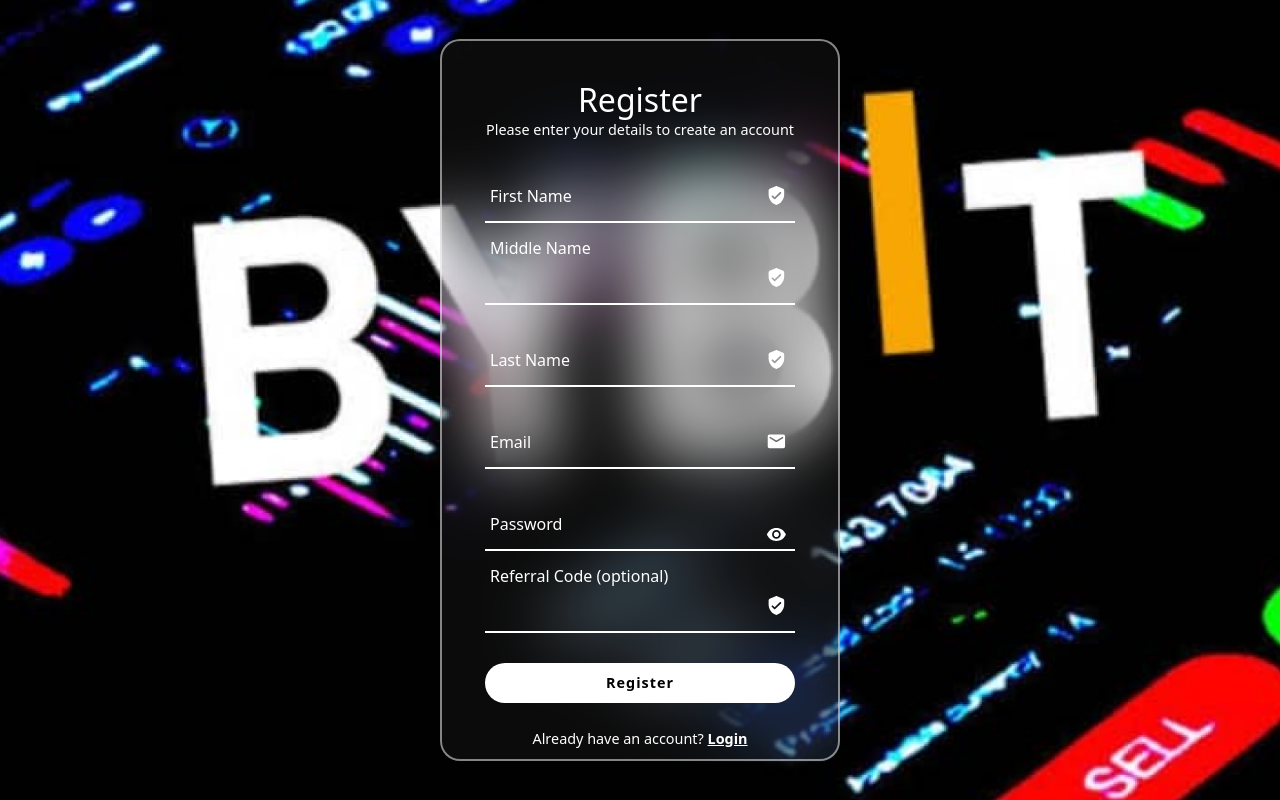
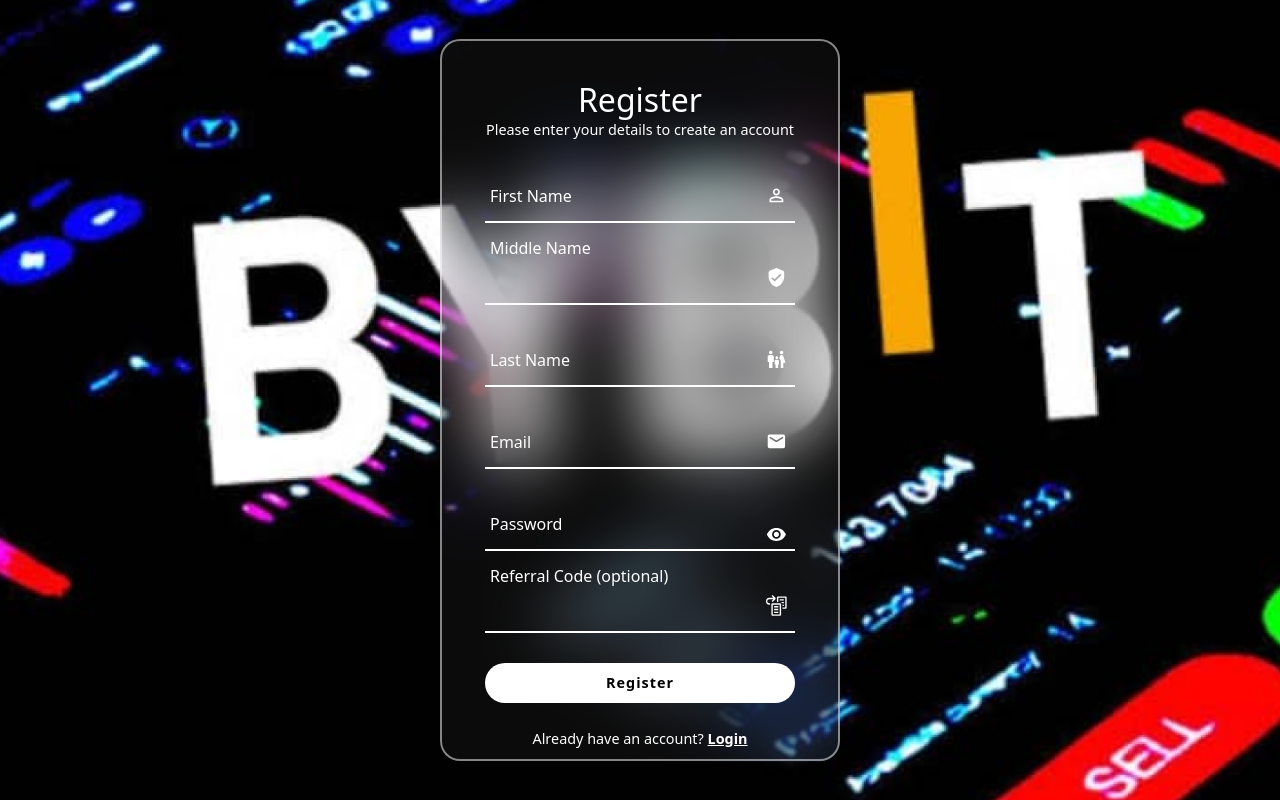
Before and after one commit to p34-pac/Dybit-React-NodeJs-branched, a React (Vite) app in the folder client/: page /register in a window 1280 px wide. Built offline with nearby package versions, Linux system fonts and the light colour scheme; no server answers.

Commit message:
icons updated

```diff
--- a/client/src/App.jsx
+++ b/client/src/App.jsx
@@ -19,7 +19,7 @@ axios.defaults.withCredentials = true
 function App() {
   return (
   <UserContextProvider>
-    <Toaster position="bottom-right" toastOptions={{ duration: 2000 }}/>
+    <Toaster position="top-right" toastOptions={{ duration: 2000 }}/>
     <BrowserRouter>
       <Routes>
         <Route path='/' exact element={<Home />} />
--- a/client/src/Components/Referrals/Referrals.jsx
+++ b/client/src/Components/Referrals/Referrals.jsx
@@ -3,7 +3,7 @@ import './Referrals.css'
 import { FaTrophy } from 'react-icons/fa'
 import { People } from '@mui/icons-material'
 import { UserContext } from '../../../context/userContext';
-// import toast from 'react-hot-toast';
+import toast from 'react-hot-toast';
 
 function Referrals() {
     const { user, fetchUser } = useContext(UserContext);
@@ -12,7 +12,15 @@ function Referrals() {
         fetchUser();
     }, []);
 
-
+    function copyToClip(textToCopy){
+        navigator.clipboard.writeText(textToCopy)
+        .then(()=>{
+          navigator.clipboard.readText()
+          .then(txt => {
+            toast.success("Copied to clipboard: " + " " + txt)
+          })
+        })
+      }
   return (
       <section className='Referrals-counts-container'>
           <div className='Row'>
@@ -31,7 +39,7 @@ function Referrals() {
             </div>
             <div className='ReferBtn-container'>
                 <span>Refer more to earn more.</span>
-                <button className='Refer-btn'>Copy Link</button>
+                <button className='Refer-btn' onClick={()=>copyToClip(user.referralCode)}>Copy Code</button>
             </div>
       </section>
   )
--- a/client/src/Pages/Referrals/ReferralsPage.jsx
+++ b/client/src/Pages/Referrals/ReferralsPage.jsx
@@ -12,8 +12,6 @@ function ReferralsPage() {
   useEffect(() => {
     fetchUser();
 }, []);
-
-  // the state above can be changed to the user's referral link
 
   function copyToClip(textToCopy){
     navigator.clipboard.writeText(textToCopy)
--- a/client/src/Pages/SignUp/SignUp.jsx
+++ b/client/src/Pages/SignUp/SignUp.jsx
@@ -1,5 +1,8 @@
 import React, { useState } from 'react';
 import { EmailRounded, VerifiedUserRounded, VisibilityOff, Visibility } from '@mui/icons-material';
+import PermIdentityIcon from '@mui/icons-material/PermIdentity';
+import FamilyRestroomIcon from '@mui/icons-material/FamilyRestroom';
+import { VscReferences } from "react-icons/vsc";
 import { Link } from 'react-router-dom';
 import '../Login/LogStyles.css';
 import toast from 'react-hot-toast';
@@ -53,7 +56,7 @@ export const SignUp = () => {
             <p>Please enter your details to create an account</p>
           </div>
           <div className='input-box'>
-            <VerifiedUserRounded className='icon'/>
+            <PermIdentityIcon className='icon'/>
             <input
               type='text'
               name='firstName'
@@ -74,7 +77,7 @@ export const SignUp = () => {
             <label>Middle Name</label>
           </div>
           <div className='input-box'>
-            <VerifiedUserRounded className='icon'/>
+            <FamilyRestroomIcon className='icon'/>
             <input
               type='text'
               name='lastName'
@@ -109,7 +112,7 @@ export const SignUp = () => {
             <label>Password</label>
           </div>
           <div className='input-box'>
-            <VerifiedUserRounded className='icon'/>
+            <VscReferences className='icon'/>
             <input
               type='text'
               name='referralCode'
```
